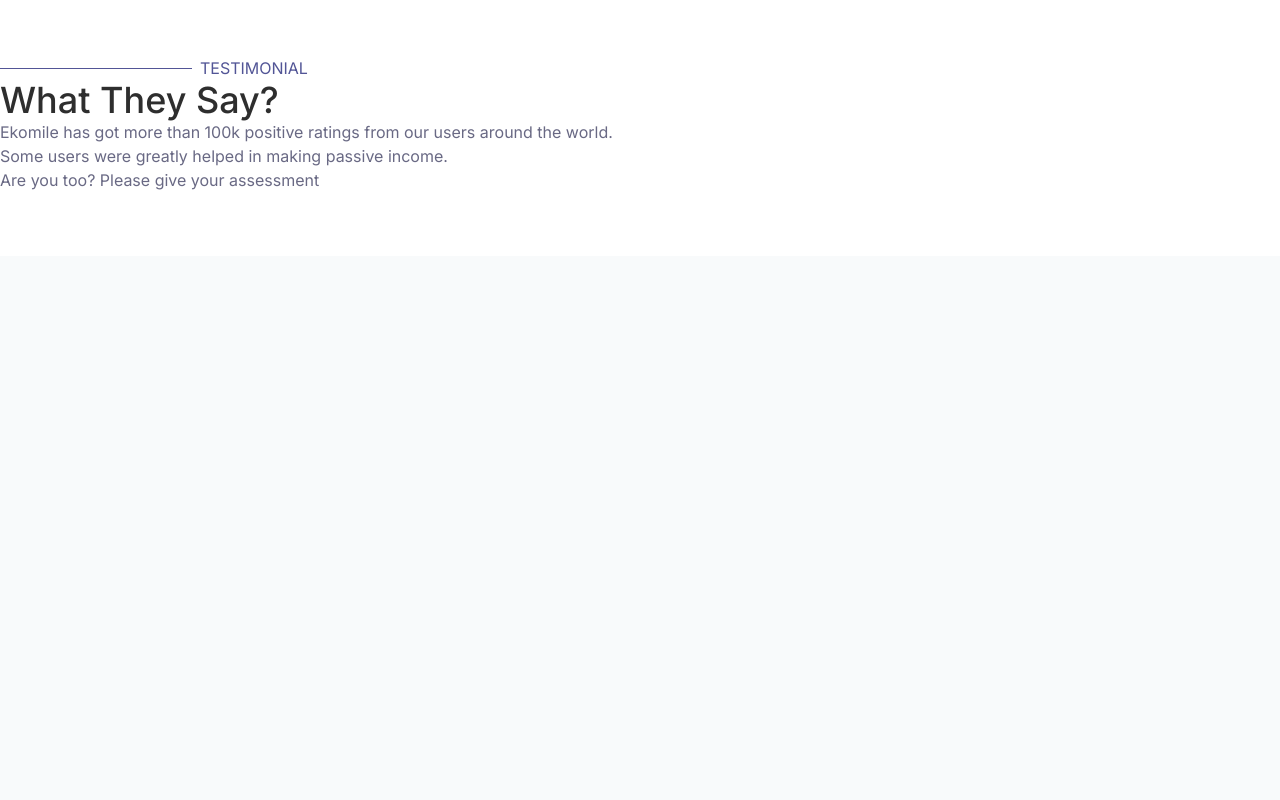
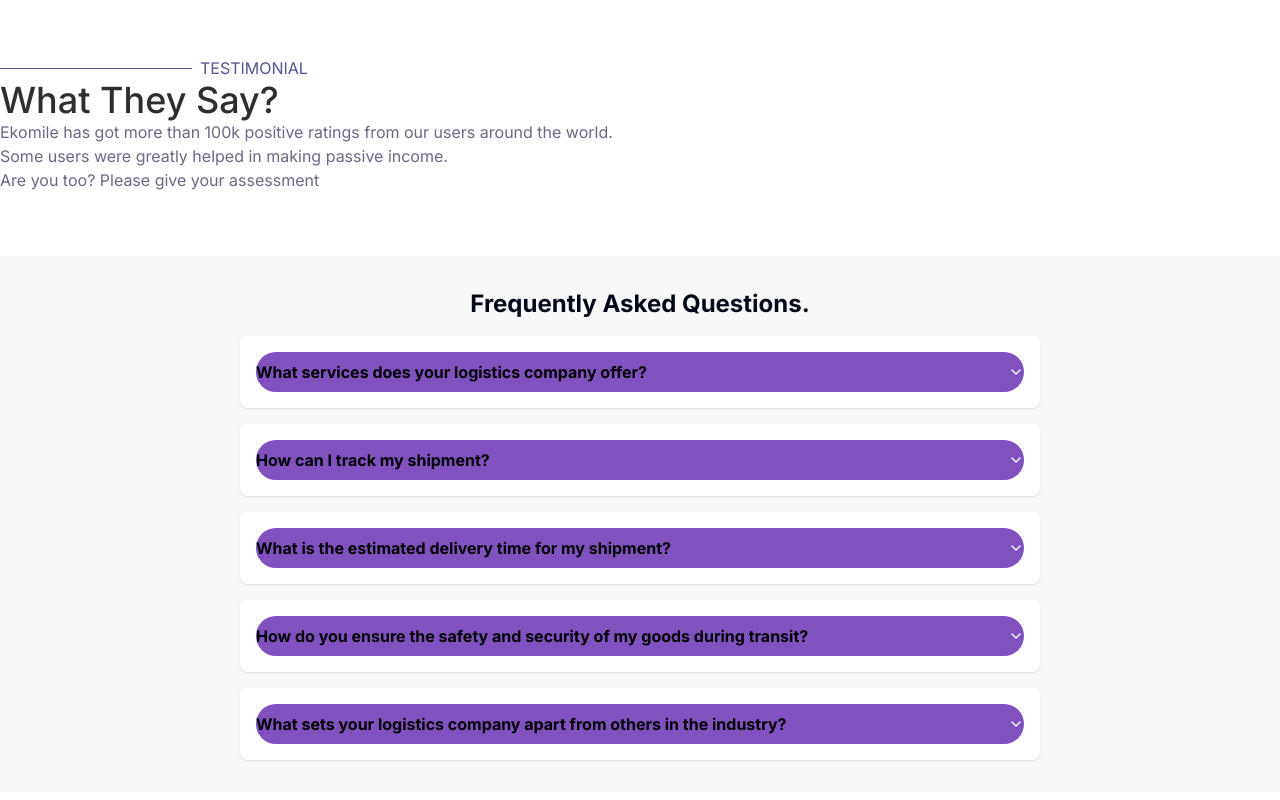
Before and after one commit to ieadeleke/dashboard, a Next.js app: page /start in a window 1280 px wide. Shown: the part 3348-4148 px from the top of the page. Before the commit the page ends 3604 px from the top, so only its background shows below. Built offline with nearby package versions, Linux system fonts and the light colour scheme.

Commit message:
added faq page

```diff
--- a/package.json
+++ b/package.json
@@ -14,6 +14,7 @@
     "@hookform/resolvers": "^3.3.2",
     "@mui/material": "^5.14.13",
     "@mui/x-charts": "^6.18.3",
+    "@radix-ui/react-accordion": "^1.1.2",
     "@radix-ui/react-alert-dialog": "^1.0.5",
     "@radix-ui/react-checkbox": "^1.0.4",
     "@radix-ui/react-dialog": "^1.0.5",
--- /dev/null
+++ b/src/components/page_components/landing-page/faq/index.tsx
@@ -0,0 +1,66 @@
+import {
+  Accordion,
+  AccordionContent,
+  AccordionItem,
+  AccordionTrigger,
+} from "@/components/ui/accordion";
+
+const faqs = [
+  {
+    title: "What services does your logistics company offer?",
+    description:
+      "Our company provides a wide range of logistics services, including freight shipping, warehousing, inventory management, supply chain consulting, and more. Visit our services page for a complete list",
+  },
+  {
+    title: "How can I track my shipment?",
+    description:
+      "Lorem ipsum dolor sit amet consectetur, adipisicing elit. Reprehenderit, soluta! Suscipit eaque perferendis quo, aut accusamus consequuntur totam vero rem voluptates error nulla saepe dolores esse vel molestias atque nam?",
+  },
+  {
+    title: "What is the estimated delivery time for my shipment?",
+    description:
+      "Lorem ipsum dolor sit amet consectetur, adipisicing elit. Reprehenderit, soluta! Suscipit eaque perferendis quo, aut accusamus consequuntur totam vero rem voluptates error nulla saepe dolores esse vel molestias atque nam?",
+  },
+  {
+    title:
+      "How do you ensure the safety and security of my goods during transit?",
+    description:
+      "Lorem ipsum dolor sit amet consectetur, adipisicing elit. Reprehenderit, soluta! Suscipit eaque perferendis quo, aut accusamus consequuntur totam vero rem voluptates error nulla saepe dolores esse vel molestias atque nam?",
+  },
+  {
+    title:
+      "What sets your logistics company apart from others in the industry?",
+    description:
+      "Lorem ipsum dolor sit amet consectetur, adipisicing elit. Reprehenderit, soluta! Suscipit eaque perferendis quo, aut accusamus consequuntur totam vero rem voluptates error nulla saepe dolores esse vel molestias atque nam?",
+  },
+];
+export const FAQ = () => {
+  return (
+    <div className="flex flex-col items-center bg-[#F8F8F8] py-8">
+      <div className="flex flex-col gap-4">
+        <h1 className="font-bold text-2xl text-center">
+          Frequently Asked Questions.
+        </h1>
+
+        <div className="w-[800px]">
+          <Accordion
+            type="single"
+            collapsible
+            className="flex flex-col gap-4"
+          >
+            {faqs.map((item) => (
+              <AccordionItem key={item.title} value={item.title} className="bg-white shadow p-4 rounded-lg">
+                <AccordionTrigger className="p-0 py-2">
+                  <h1 className="text-black font-bold">{item.title}</h1>
+                </AccordionTrigger>
+                <AccordionContent className="text-sm mt-4 text-gray-600">
+                  {item.description}
+                </AccordionContent>
+              </AccordionItem>
+            ))}
+          </Accordion>
+        </div>
+      </div>
+    </div>
+  );
+};
--- /dev/null
+++ b/src/components/ui/accordion.tsx
@@ -0,0 +1,56 @@
+import * as React from "react"
+import * as AccordionPrimitive from "@radix-ui/react-accordion"
+import { ChevronDown } from "lucide-react"
+
+import { cn } from "@/lib/utils"
+
+const Accordion = AccordionPrimitive.Root
+
+const AccordionItem = React.forwardRef<
+  React.ElementRef<typeof AccordionPrimitive.Item>,
+  React.ComponentPropsWithoutRef<typeof AccordionPrimitive.Item>
+>(({ className, ...props }, ref) => (
+  <AccordionPrimitive.Item
+    ref={ref}
+    className={cn(className)}
+    {...props}
+  />
+))
+AccordionItem.displayName = "AccordionItem"
+
+const AccordionTrigger = React.forwardRef<
+  React.ElementRef<typeof AccordionPrimitive.Trigger>,
+  React.ComponentPropsWithoutRef<typeof AccordionPrimitive.Trigger>
+>(({ className, children, ...props }, ref) => (
+  <AccordionPrimitive.Header className="flex">
+    <AccordionPrimitive.Trigger
+      ref={ref}
+      className={cn(
+        "flex flex-1 items-center justify-between py-4 font-medium transition-all hover:underline [&[data-state=open]>svg]:rotate-180",
+        className
+      )}
+      {...props}
+    >
+      {children}
+      <ChevronDown className="h-4 w-4 shrink-0 transition-transform duration-200" />
+    </AccordionPrimitive.Trigger>
+  </AccordionPrimitive.Header>
+))
+AccordionTrigger.displayName = AccordionPrimitive.Trigger.displayName
+
+const AccordionContent = React.forwardRef<
+  React.ElementRef<typeof AccordionPrimitive.Content>,
+  React.ComponentPropsWithoutRef<typeof AccordionPrimitive.Content>
+>(({ className, children, ...props }, ref) => (
+  <AccordionPrimitive.Content
+    ref={ref}
+    className="overflow-hidden text-sm transition-all data-[state=closed]:animate-accordion-up data-[state=open]:animate-accordion-down"
+    {...props}
+  >
+    <div className={cn("pb-4 pt-0", className)}>{children}</div>
+  </AccordionPrimitive.Content>
+))
+
+AccordionContent.displayName = AccordionPrimitive.Content.displayName
+
+export { Accordion, AccordionItem, AccordionTrigger, AccordionContent }
--- a/src/pages/start.tsx
+++ b/src/pages/start.tsx
@@ -2,6 +2,7 @@ import { Layout } from "@/components/layout";
 import { BecomeAPartner } from "@/components/page_components/landing-page/become-a-partner";
 import { CalculateShipping } from "@/components/page_components/landing-page/calculate-shipping";
 import { EkoMileLogistics } from "@/components/page_components/landing-page/EkoMileLogistics";
+import { FAQ } from "@/components/page_components/landing-page/faq";
 import { Hero } from "@/components/page_components/landing-page/Hero";
 import { HeroOptions } from "@/components/page_components/landing-page/HeroOptions";
 import { OurServices } from "@/components/page_components/landing-page/our-services";
@@ -19,6 +20,7 @@ export default function HomePage() {
             <BecomeAPartner />
             <CalculateShipping />
             <Testimonials />
+            <FAQ />
         </div>
     </Layout>
 }
```
Also changed, not shown: 1 other file (tests, documents, lock files or other folders).
